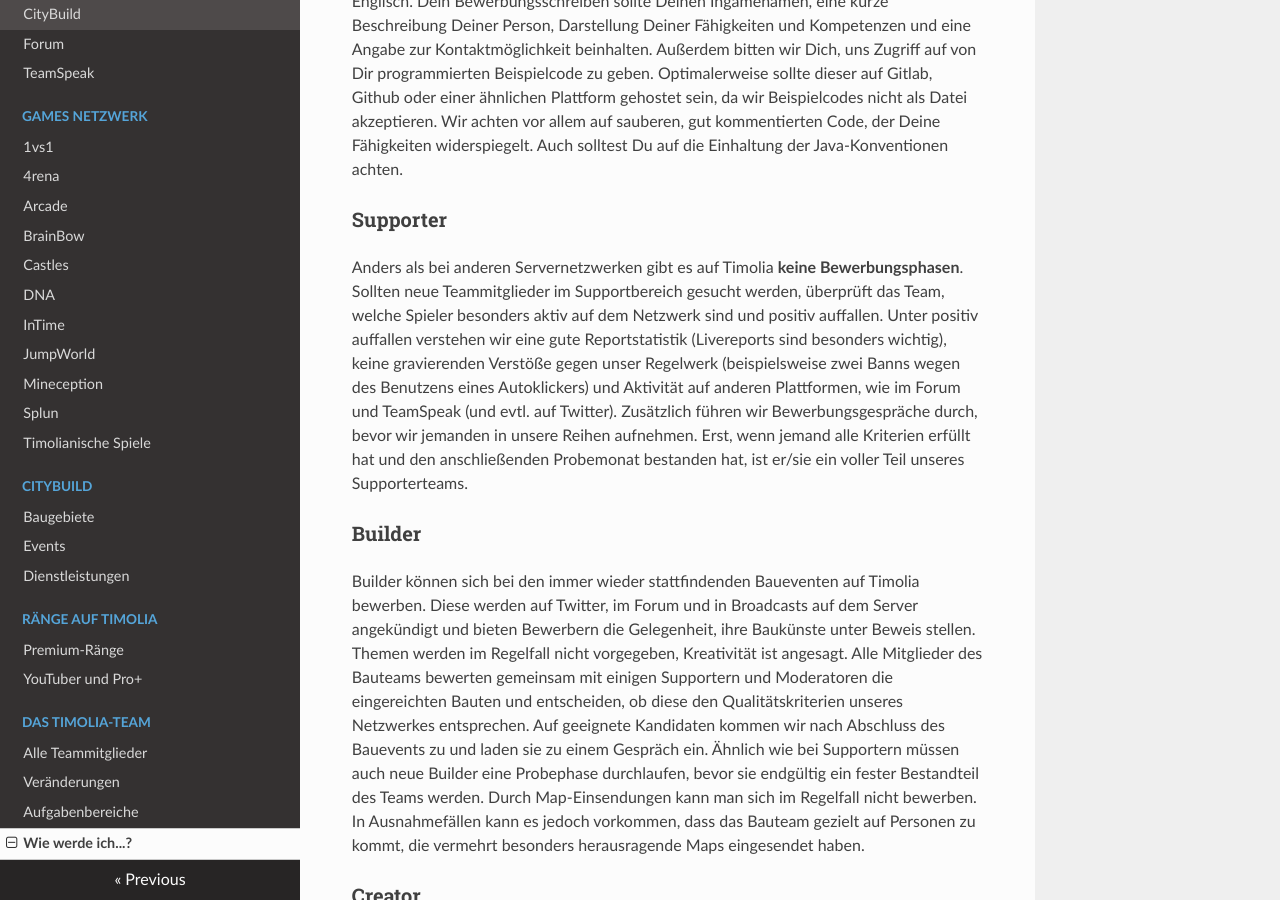
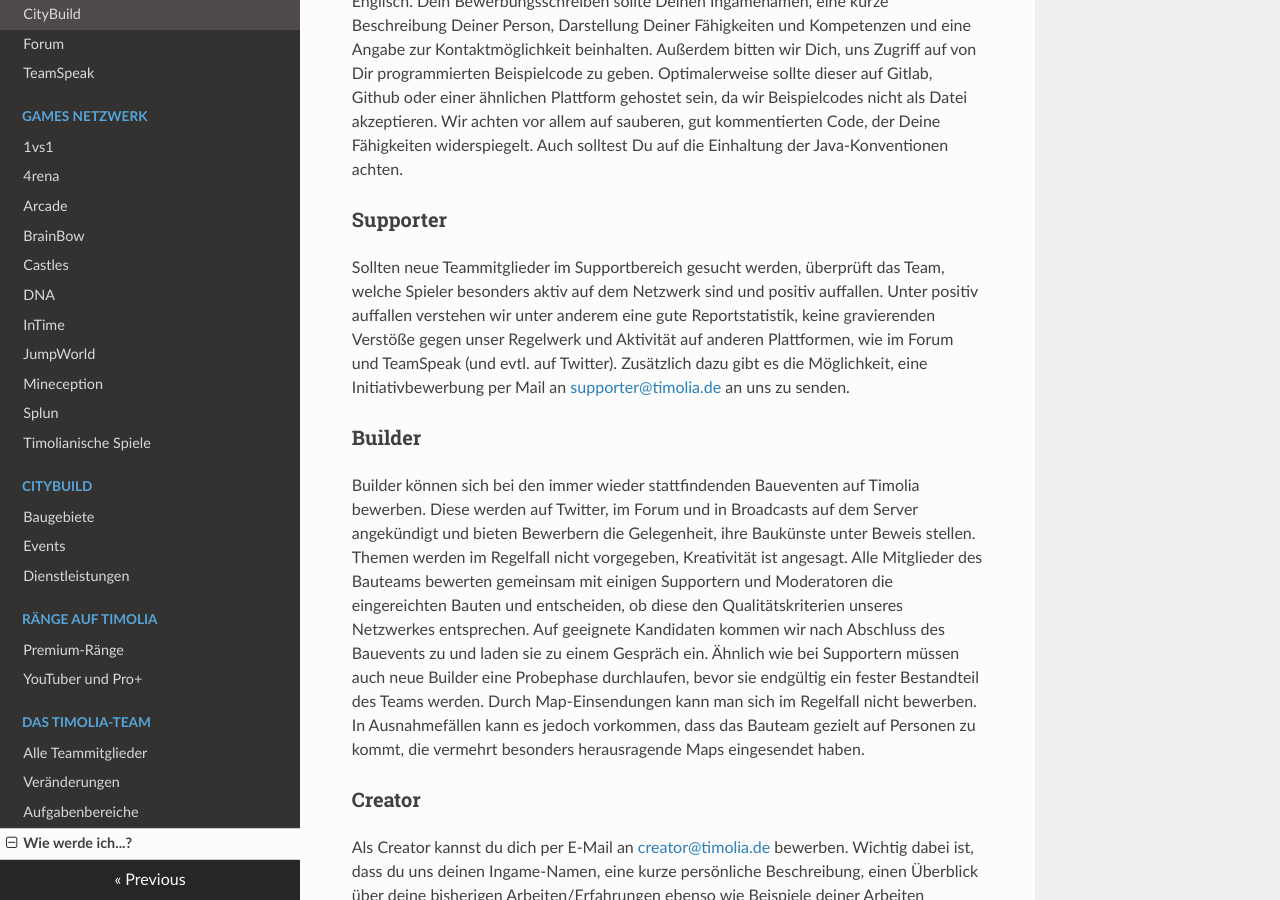
Before and after one commit to TimoliaDE/HowTo, an MkDocs documentation site: the page built from docs/team/apply.md, in a window 1280 px wide and 900 px high, scrolled down 497 px. Built offline with MkDocs 1.6.1, drawn with Linux system fonts in a browser that asks for light colours; nearby versions of some CDN libraries; old or Windows-style settings are respelled for this version of MkDocs.

Commit message:
supporter Initiativbewerbung yoo

```diff
--- a/docs/team/apply.md
+++ b/docs/team/apply.md
@@ -14,12 +14,10 @@ oder einer ähnlichen Plattform gehostet sein, da wir Beispielcodes nicht als Da
 Code, der Deine Fähigkeiten widerspiegelt. Auch solltest Du auf die Einhaltung der Java-Konventionen achten.
 
 ### Supporter
-Anders als bei anderen Servernetzwerken gibt es auf Timolia <b>keine Bewerbungsphasen</b>. Sollten neue Teammitglieder im Supportbereich gesucht
-werden, überprüft das Team, welche Spieler besonders aktiv auf dem Netzwerk sind und positiv auffallen. Unter positiv auffallen verstehen
-wir eine gute Reportstatistik (Livereports sind besonders wichtig), keine gravierenden Verstöße gegen unser Regelwerk (beispielsweise zwei Banns
-wegen des Benutzens eines Autoklickers) und Aktivität auf anderen Plattformen, wie im Forum und TeamSpeak (und evtl. auf Twitter). Zusätzlich führen
-wir Bewerbungsgespräche durch, bevor wir jemanden in unsere Reihen aufnehmen. Erst, wenn jemand alle Kriterien erfüllt hat und den anschließenden
-Probemonat bestanden hat, ist er/sie ein voller Teil unseres Supporterteams.
+Sollten neue Teammitglieder im Supportbereich gesucht werden, überprüft das Team, welche Spieler besonders aktiv auf dem Netzwerk sind und positiv auffallen.
+Unter positiv auffallen verstehen wir unter anderem eine gute Reportstatistik, keine gravierenden Verstöße gegen unser Regelwerk und Aktivität auf anderen Plattformen,
+wie im Forum und TeamSpeak (und evtl. auf Twitter).
+Zusätzlich dazu gibt es die Möglichkeit, eine Initiativbewerbung per Mail an <a href="mailto:supporter@timolia.de">supporter@timolia.de</a> an uns zu senden.
 
 ### Builder
 Builder können sich bei den immer wieder stattfindenden Baueventen auf Timolia bewerben. Diese werden auf Twitter, im
```
